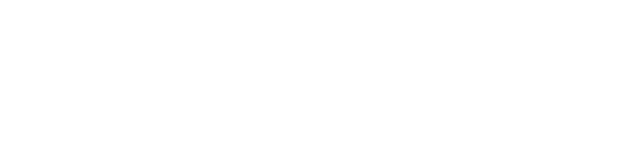
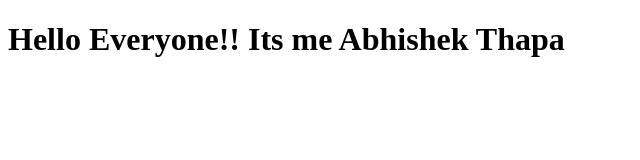
Before and after one commit to Abhishek004-thapa/git-practice, a plain HTML site: page index.html in a window 1280 px wide. Shown: the whole page, without its empty margins (0-640 px from the left). Drawn offline with Linux system fonts and the light colour scheme.

Commit message:
Inserted Header tag and some title.

```diff
--- a/index.html
+++ b/index.html
@@ -6,6 +6,6 @@
     <title>Git-Practice</title>
 </head>
 <body>
-
+    <h1>Hello Everyone!! Its me Abhishek Thapa</h1>
 </body>
 </html>
```
